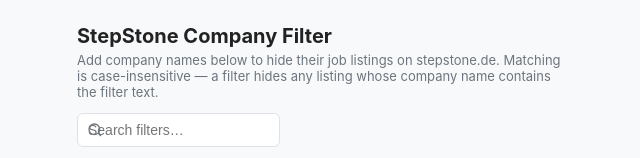
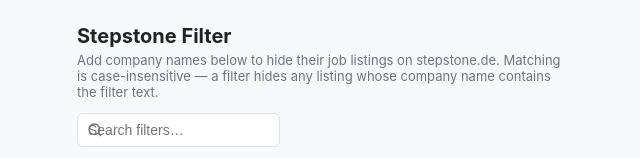
Before and after one commit to Mu-Ue/Stepstone-Filter, a browser extension: page src/options/index.html in a window 1280 px wide. Shown: the top 158 px of the page, without its empty margins (319-959 px from the left). Drawn offline with Linux system fonts and the light colour scheme.

Commit message:
rename: StepStone Company Filter -> Stepstone Filter (manifest, docs, sources)

```diff
--- a/src/background/service-worker.js
+++ b/src/background/service-worker.js
@@ -1,5 +1,5 @@
 // ===========================================================================
-// StepStone Company Filter — Background Service Worker
+// Stepstone Filter — Background Service Worker
 // ===========================================================================
 // This single-file service worker handles two responsibilities:
 //
--- a/src/content/card-processor.js
+++ b/src/content/card-processor.js
@@ -1,5 +1,5 @@
 // ===========================================================================
-// StepStone Company Filter — Card Processor
+// Stepstone Filter — Card Processor
 // ===========================================================================
 // Encapsulates the core filtering logic: given a job card, extract the
 // company name, check it against the user's filter list, and apply the
--- a/src/content/constants.js
+++ b/src/content/constants.js
@@ -1,5 +1,5 @@
 // ============================================================================
-// stepstone-filter — Shared Constants
+// Stepstone Filter — Shared Constants
 // ============================================================================
 // All magic strings, CSS class names, and selector arrays are centralized
 // here to avoid duplication and make them easy to audit / update.
--- a/src/content/dom-utils.js
+++ b/src/content/dom-utils.js
@@ -1,5 +1,5 @@
 // ===========================================================================
-// StepStone Company Filter — DOM Utilities
+// Stepstone Filter — DOM Utilities
 // ===========================================================================
 // Pure helper functions for traversing and interacting with the StepStone.de
 // page DOM. No side effects; easy to unit-test in isolation.
--- a/src/content/index.js
+++ b/src/content/index.js
@@ -1,5 +1,5 @@
 // ===========================================================================
-// StepStone Company Filter — Content Script Entry Point (index.js)
+// Stepstone Filter — Content Script Entry Point (index.js)
 // ===========================================================================
 // Bootstrap, initialize, and connect all modules:
 //   1. Inject styles into the page once on load.
--- a/src/options/app.js
+++ b/src/options/app.js
@@ -1,5 +1,5 @@
 // ===========================================================================
-// StepStone Company Filter — Options Page Application Logic (app.js)
+// Stepstone Filter — Options Page Application Logic (app.js)
 // ===========================================================================
 // Handles:
 //   • Rendering the company filter list with search, selection, and sorting
--- a/src/options/index.html
+++ b/src/options/index.html
@@ -3,12 +3,12 @@
   <head>
     <meta charset="utf-8" />
     <meta name="viewport" content="width=device-width, initial-scale=1" />
-    <title>StepStone Company Filter — Options</title>
+    <title>Stepstone Filter — Options</title>
     <link rel="stylesheet" href="style.css" />
   </head>
   <body>
     <!-- Header -->
-    <h1>StepStone Company Filter</h1>
+    <h1>Stepstone Filter</h1>
     <p class="intro">
       Add company names below to hide their job listings on stepstone.de.
       Matching is case-insensitive — a filter hides any listing whose company
--- a/src/options/style.css
+++ b/src/options/style.css
@@ -1,5 +1,5 @@
 /* ==========================================================================
-   StepStone Company Filter — Options Page Styles
+   Stepstone Filter — Options Page Styles
    ========================================================================== */
 
 /* --- Custom properties (theme tokens) ------------------------------------- */
--- a/src/types/index.d.ts
+++ b/src/types/index.d.ts
@@ -1,5 +1,5 @@
 // ===========================================================================
-// StepStone Company Filter — Type Definitions (JSDoc)
+// Stepstone Filter — Type Definitions (JSDoc)
 // ===========================================================================
 // These types are documented inline so IDEs can provide rich autocomplete
 // even though this is a plain JavaScript project.
```
Also changed, not shown: README.md, manifest.json, 1 other file.
